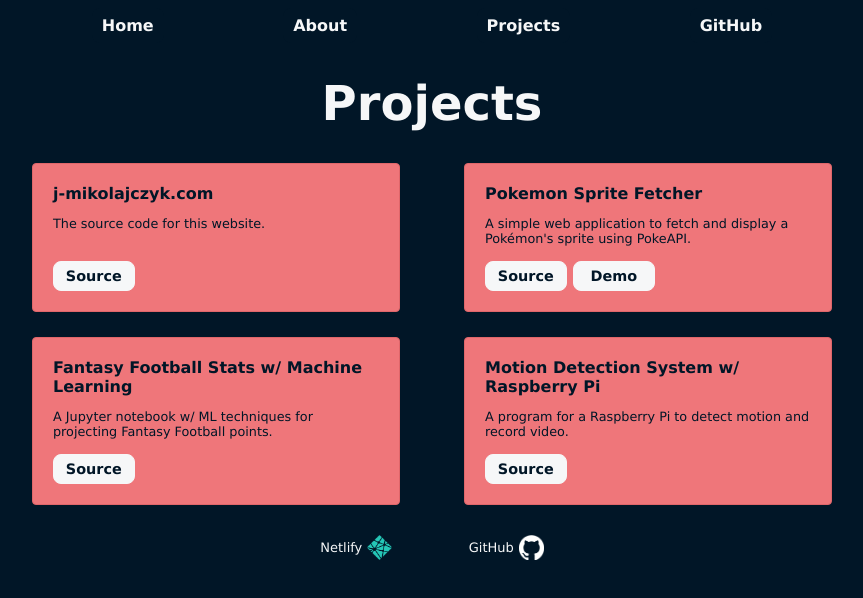
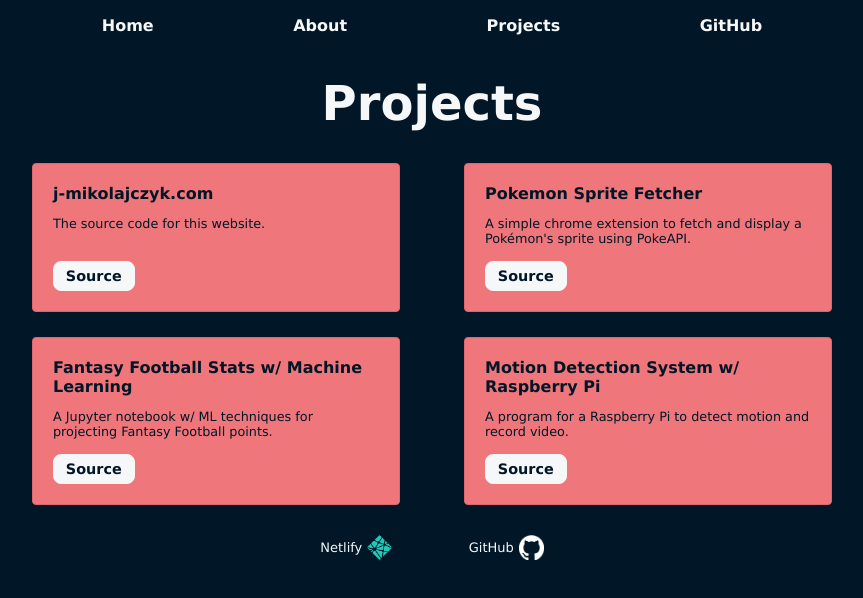
Before and after one commit to J-Mikolajczyk/j-mikolajczyk.com, a React (Vite) app: page / in a window 1280 px wide. Both pictures are taken after a click on the button "Projects". Shown: the top 598 px of the page, without its empty margins (208-1071 px from the left). Built offline with nearby package versions, Linux system fonts and the light colour scheme.

Commit message:
Update Projects.jsx
PokeSprite is now a chrome extension

```diff
--- a/src/Projects.jsx
+++ b/src/Projects.jsx
@@ -21,10 +21,9 @@ function Projects() {
             </div>
             <div class="project-card">
                    <h3 class="project-title">Pokemon Sprite Fetcher</h3>
-                <p class="project-desc">A simple web application to fetch and display a Pokémon's sprite using PokeAPI.</p>
+                <p class="project-desc">A simple chrome extension to fetch and display a Pokémon's sprite using PokeAPI.</p>
                 <div class="horizontal container project-button-container">
                 <button class="project-button" onClick={() => openLink('https://github.com/j-mikolajczyk/pokemon-fetch')}>Source</button>
-                <button class="project-button" onClick={() => openLink('https://j-mikolajczyk.github.io/pokemon-fetch/')}>Demo</button>
                     </div>
             </div>
             <div class="project-card">
```
